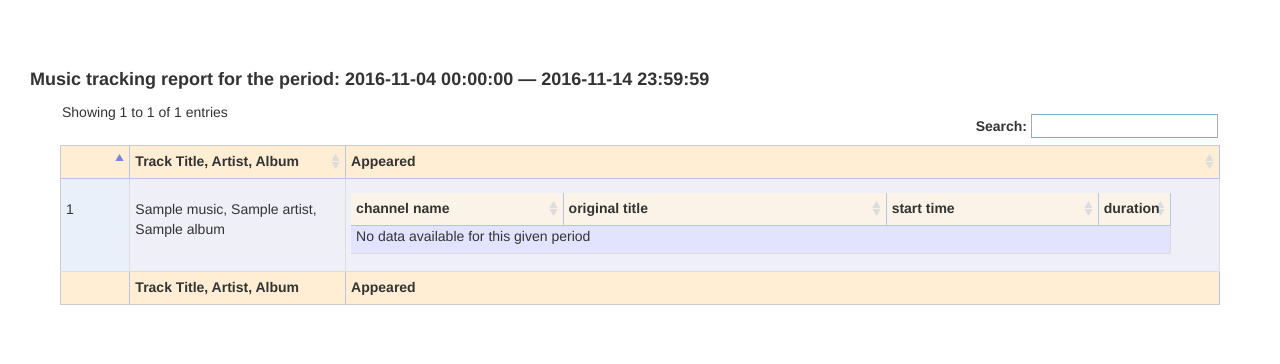
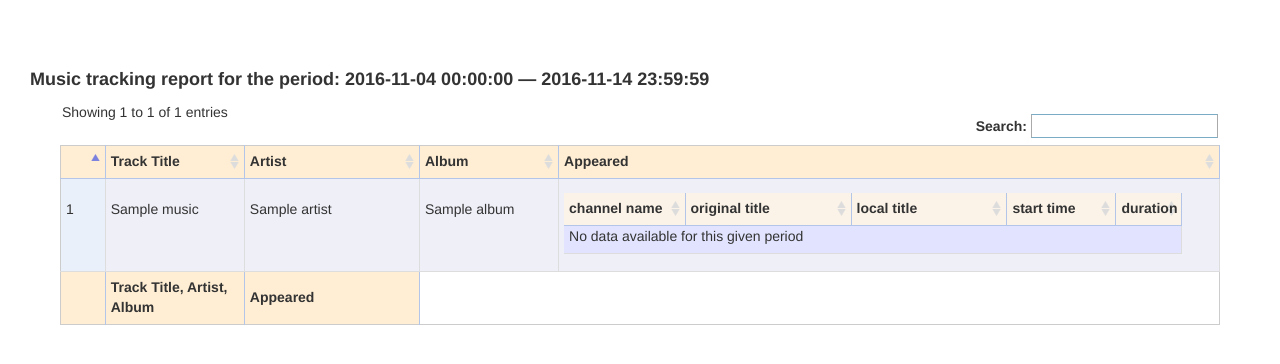
Before and after one commit to sci-web/bmat-test, a Flask app: page /mus_report in a window 1280 px wide. Shown: the top 364 px of the page. Run offline with Flask 2, Linux system fonts and the light colour scheme; a database or web service that is not in the repository returns one stand-in record (values such as "Sample title"); some libraries are stand-ins or nearby versions.

Commit message:
Local titles appended to music collection & Music tracking report

```diff
--- a/dataload/DataLoader.py
+++ b/dataload/DataLoader.py
@@ -15,9 +15,9 @@
         dt = datetime.datetime.strptime(dt, '%Y-%m-%d %I:%M:%S %p')
         # print dt
         duration = time.strftime('%H:%M:%S', time.gmtime(int(row[6])))
-        udata = {keys[0] : row[0], keys[6] : duration, "duration_secs" : int(row[6]), "time" : dt, keys[2] : row[2].decode('cp1252').encode('utf-8').title()}
+        udata = {keys[0] : row[0], keys[6] : duration, "duration_secs" : int(row[6]), "time" : dt, keys[2] : row[2].title().decode('cp1252').encode('utf-8')}
         bdata = {"broadcast" : [udata]}
-        idata = {keys[1] : row[1].decode('cp1252').encode('utf-8').title(), keys[3] : row[3]} #  look for matches only by release year & original title
+        idata = {keys[1] : row[1].title().decode('cp1252').encode('utf-8'), keys[3] : row[3]} #  look for matches only by release year & original title
         data = dict(idata, **bdata)
         if is_match('epg', idata):
             DBcall('epg').updateDatapull(idata, {"broadcast" : udata})
@@ -39,6 +39,7 @@
             for b in entry["broadcast"]:
                 if b["channel_id"] == row[0] and b["time"] + datetime.timedelta(seconds=b["duration_secs"]) > dt_e and b["time"] < dt_s:
                     program["work"] = entry["program_original_title"]
+                    program["work_local"] = b["program_local_title"]
         udata = {keys[0] : row[0], keys[4] : dt_s, keys[5] : dt_e, keys[6] : duration}
         udata = dict(udata, **program)
         bdata = {"appeared" : [udata]}
--- a/http/app/templates/mus_report.html
+++ b/http/app/templates/mus_report.html
@@ -32,7 +32,9 @@
   <thead>
 	<tr style="font-weight: bold;">
 		<th></th>
-		<th>Track Title, Artist, Album</th>
+		<th>Track Title</th>
+		<th>Artist</th>
+                <th>Album</th>
 		<th>Appeared</th>
 	</tr>
   </thead>
@@ -41,7 +43,13 @@
 	<tr class="gradeC">
 		<td valign=top><br>{{ loop.index }}</td>
 		<td valign=top><br>
-            {{ entry.title }}, {{ entry.artist }}, {{ entry.album }}
+            {{ entry.title }}
+                </td>
+                <td valign=top><br>
+            {{ entry.artist }}
+                </td>
+                <td valign=top><br>
+            {{ entry.album }}
                 </td>
 		<td>
                     <table cellspacing="0" cellpadding="0" style="margin: 10px 0 0 0" width="95%" class="display dataTable"
@@ -50,6 +58,7 @@
                         <tr>
                             <th style="background-color:#fbf3e8" width=200>channel name</th>
                             <th style="background-color:#fbf3e8" width=300>original title</th>
+                            <th style="background-color:#fbf3e8" width=300>local title</th>
                             <th style="background-color:#fbf3e8" width=200>start time</th>
                             <th style="background-color:#fbf3e8">duration</th>
                         </tr>
@@ -60,6 +69,7 @@
                         <tr style="background:#fcfcfc">
                             <td>{{ channels[brd.channel_id] }}</td>
                             <td>{{ brd.work }}</td>
+                            <td>{{ brd.work_local }}</td>
                             <td>{{ brd.start_time }}</td>
                             <td>{{ brd.duration }}</td>
                         </tr>
```
